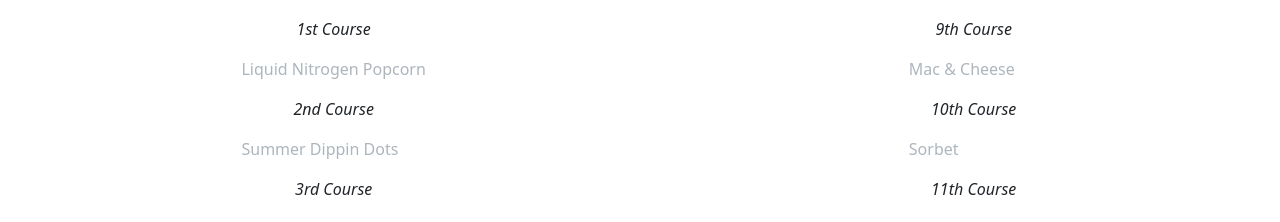
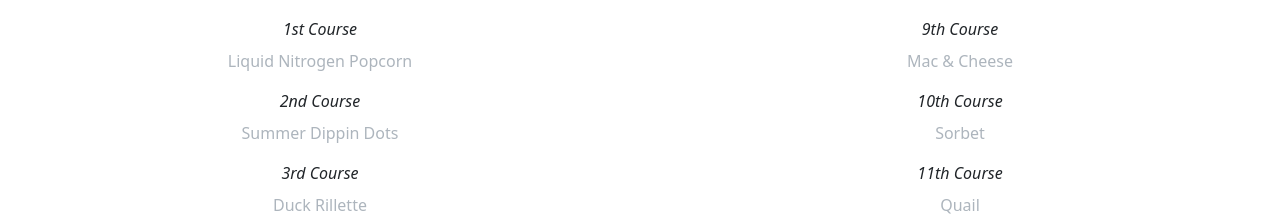
Before and after one commit to amgallo1213/Marigold_Kitchen, a plain HTML site: page index.html in a window 1280 px wide. Shown: the part 540-762 px from the top of the page. Drawn offline with nearby package versions, Linux system fonts and the light colour scheme.

Commit message:
updating css

```diff
--- a/styles.css
+++ b/styles.css
@@ -84,10 +84,13 @@ img {
 
 .course-number  {
     text-align: center;
+    width: 200px;
 }
 
 .course-item {
     color: #adb5bd;
+    margin-top: -8px;
+    text-align: center;
 }
 
 #sample_menu    {
```
